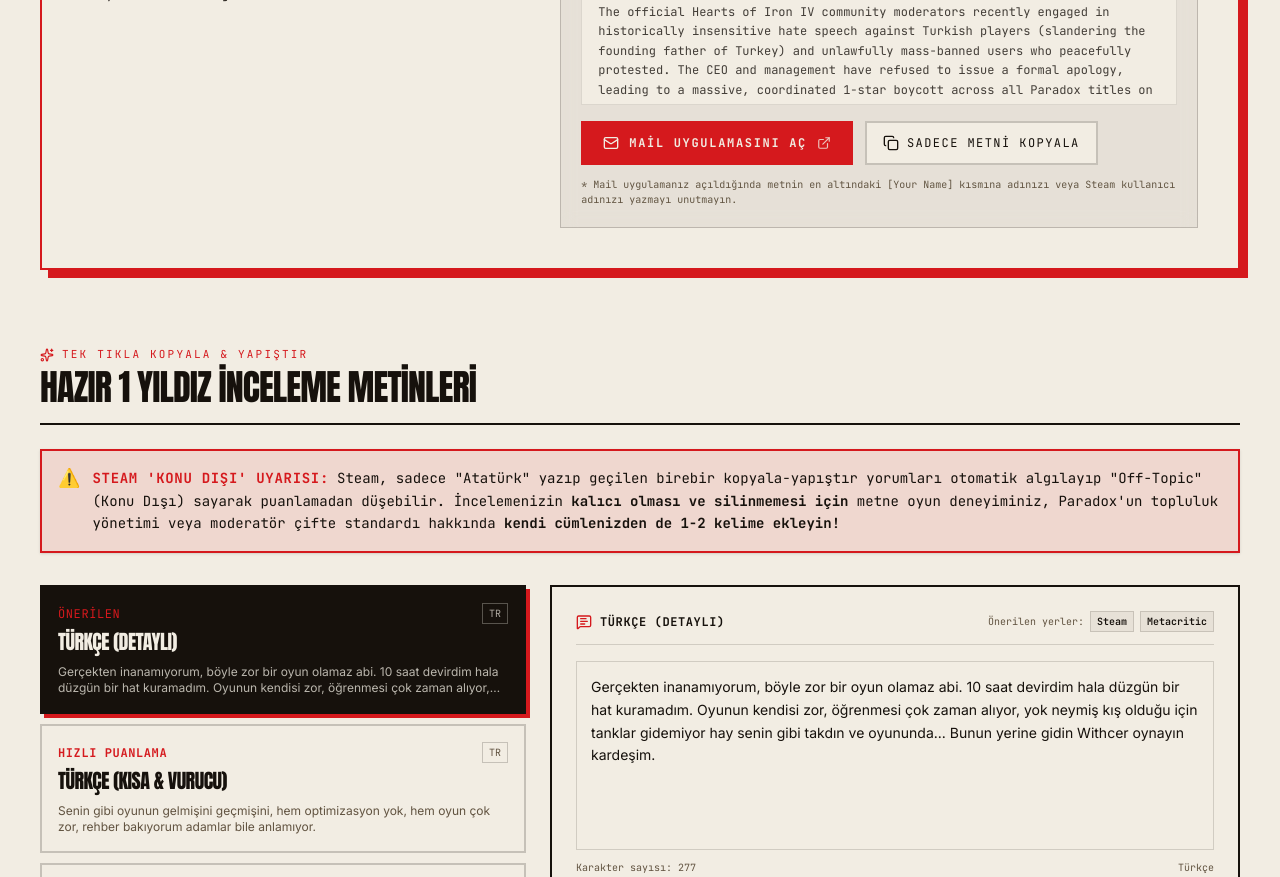
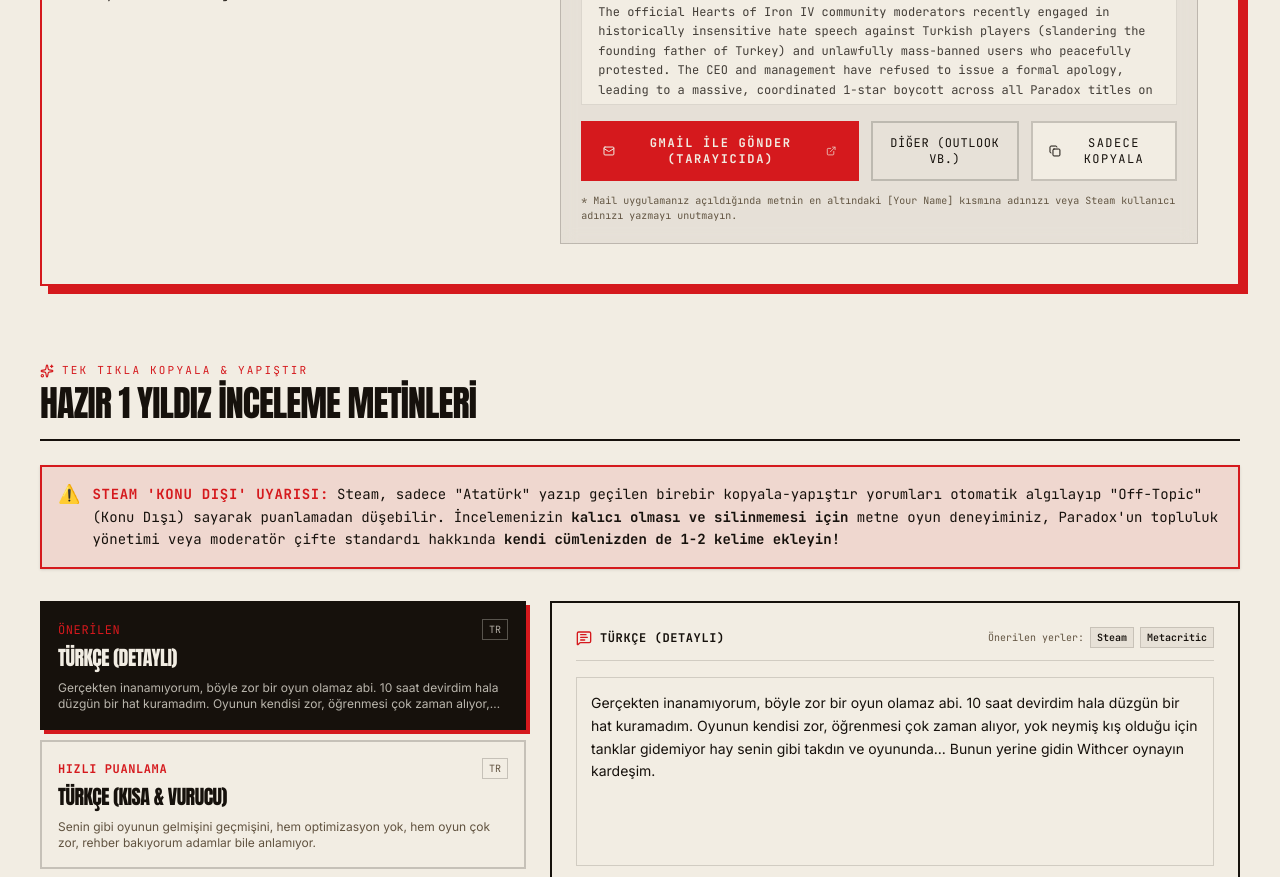
Before and after one commit to efekrbas/boykotparadox, a Next.js app: page / in a window 1280 px wide. Shown: the part 6080-6957 px from the top of the page. Built offline with nearby package versions, Linux system fonts and the light colour scheme; no server answers.

Commit message:
feat: add direct Gmail web compose button for easier desktop access

```diff
--- a/src/components/ShareholderMailSection.tsx
+++ b/src/components/ShareholderMailSection.tsx
@@ -56,6 +56,16 @@
     });
   };
 
+  const handleOpenGmail = () => {
+    playStampSound();
+    // Gmail web compose link
+    const gmailUrl = `https://mail.google.com/mail/?view=cm&fs=1&to=${encodeURIComponent(SHAREHOLDER_EMAILS)}&su=${encodeURIComponent(EMAIL_SUBJECT)}&body=${encodeURIComponent(EMAIL_BODY)}`;
+    window.open(gmailUrl, "_blank", "noopener,noreferrer");
+    toast.success("Gmail açılıyor...", {
+      description: "Tarayıcınızda Gmail sayfası açıldı. İsminizi ekleyip gönderebilirsiniz.",
+    });
+  };
+
   return (
     <section id="hissedar-baskisi" className="mx-auto max-w-[1240px] px-5 py-12 scroll-mt-16 sm:scroll-mt-20">
       <div className="border-2 border-seal bg-paper p-6 sm:p-10 shadow-[8px_8px_0_0_oklch(0.556_0.216_27.5)] relative overflow-hidden">
@@ -108,21 +118,29 @@
                   {EMAIL_BODY}
                 </div>
 
-                <div className="mt-4 flex flex-wrap items-center gap-3">
+                <div className="mt-4 flex flex-col sm:flex-row items-stretch sm:items-center gap-3">
                   <button
                     type="button"
-                    onClick={handleOpenMailClient}
-                    className="inline-flex items-center gap-2.5 bg-seal hover:brightness-110 border-2 border-seal px-5 py-3 font-mono text-xs uppercase tracking-[0.14em] font-bold text-paper transition-all active:translate-y-px flex-1 sm:flex-none justify-center"
+                    onClick={handleOpenGmail}
+                    className="inline-flex items-center gap-2.5 bg-seal hover:brightness-110 border-2 border-seal px-5 py-3 font-mono text-xs uppercase tracking-[0.14em] font-bold text-paper transition-all active:translate-y-px justify-center"
                   >
                     <Mail className="size-4 text-paper" />
-                    <span>Mail Uygulamasını Aç</span>
+                    <span>Gmail İle Gönder (Tarayıcıda)</span>
                     <ExternalLink className="size-3.5 opacity-80" />
                   </button>
 
                   <button
                     type="button"
+                    onClick={handleOpenMailClient}
+                    className="inline-flex items-center gap-2 border-2 border-ink/20 bg-paper/5 px-4 py-3 font-mono text-xs uppercase tracking-wider text-ink hover:border-ink hover:bg-ink/5 transition-colors justify-center"
+                  >
+                    <span>Diğer (Outlook vb.)</span>
+                  </button>
+
+                  <button
+                    type="button"
                     onClick={handleCopy}
-                    className="inline-flex items-center gap-2 border-2 border-ink/20 bg-paper px-4 py-3 font-mono text-xs uppercase tracking-[0.12em] text-ink hover:border-ink hover:bg-ink/5 transition-colors flex-1 sm:flex-none justify-center"
+                    className="inline-flex items-center gap-2 border-2 border-ink/20 bg-paper px-4 py-3 font-mono text-xs uppercase tracking-[0.12em] text-ink hover:border-ink hover:bg-ink/5 transition-colors justify-center"
                   >
                     {copied ? (
                       <>
@@ -132,7 +150,7 @@
                     ) : (
                       <>
                         <Copy className="size-4" />
-                        <span>Sadece Metni Kopyala</span>
+                        <span>Sadece Kopyala</span>
                       </>
                     )}
                   </button>
```
